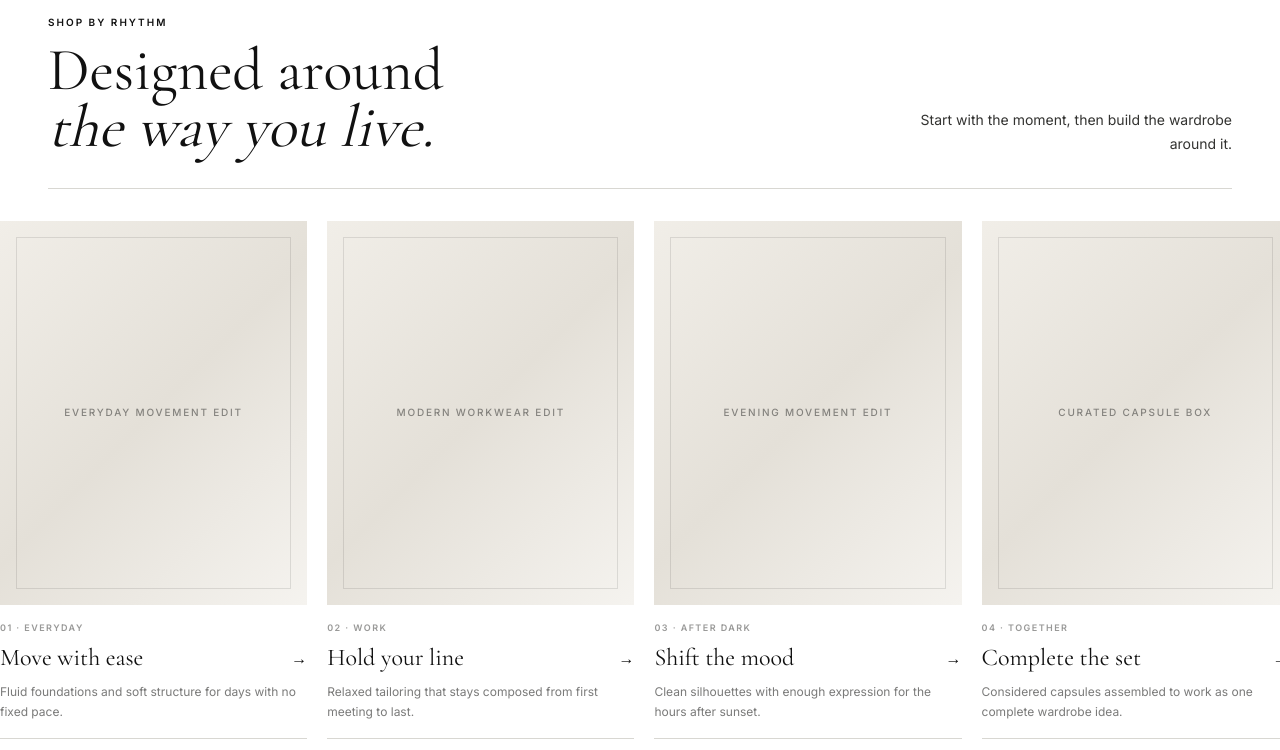
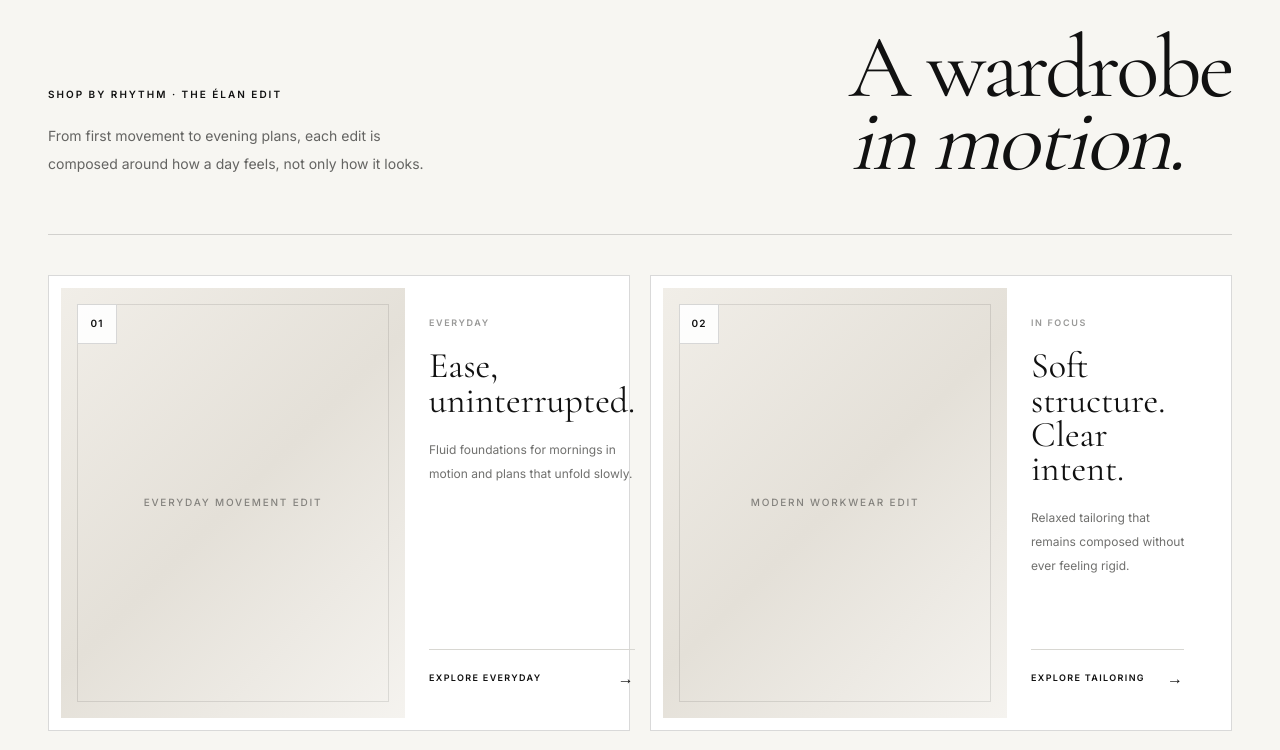
Before and after one commit to mohamedbouzirdali/Aziz_E-commerce, a Next.js app: page / in a window 1280 px wide. Shown: the part 1320-2070 px from the top of the page. Built offline with nearby package versions, Linux system fonts and the light colour scheme.

Commit message:
Refine Shop by Rhythm section

```diff
--- a/src/components/sections/shop-by-rhythm.tsx
+++ b/src/components/sections/shop-by-rhythm.tsx
@@ -6,32 +6,40 @@ import { ImagePlaceholder } from "@/components/ui/image-placeholder";
 
 const rhythms = [
   {
-    eyebrow: "01 · Everyday",
-    title: "Move with ease",
-    description: "Fluid foundations and soft structure for days with no fixed pace.",
+    number: "01",
+    moment: "Everyday",
+    title: "Ease, uninterrupted.",
+    description: "Fluid foundations for mornings in motion and plans that unfold slowly.",
     label: "Everyday movement edit",
     href: "/shop?collection=everyday-edit",
+    cta: "Explore everyday",
   },
   {
-    eyebrow: "02 · Work",
-    title: "Hold your line",
-    description: "Relaxed tailoring that stays composed from first meeting to last.",
+    number: "02",
+    moment: "In focus",
+    title: "Soft structure. Clear intent.",
+    description: "Relaxed tailoring that remains composed without ever feeling rigid.",
     label: "Modern workwear edit",
     href: "/shop?category=tailoring",
+    cta: "Explore tailoring",
   },
   {
-    eyebrow: "03 · After dark",
-    title: "Shift the mood",
-    description: "Clean silhouettes with enough expression for the hours after sunset.",
+    number: "03",
+    moment: "After hours",
+    title: "A quieter statement.",
+    description: "Clean silhouettes, fluid lines, and subtle expression for evenings ahead.",
     label: "Evening movement edit",
     href: "/shop?collection=after-dark",
+    cta: "Explore evening",
   },
   {
-    eyebrow: "04 · Together",
-    title: "Complete the set",
-    description: "Considered capsules assembled to work as one complete wardrobe idea.",
+    number: "04",
+    moment: "Curated together",
+    title: "One complete direction.",
+    description: "Considered capsules assembled to make getting dressed feel effortless.",
     label: "Curated capsule box",
     href: "/boxes",
+    cta: "Explore capsules",
   },
 ];
 
@@ -39,46 +47,68 @@ export function ShopByRhythm() {
   const reduceMotion = useReducedMotion();
 
   return (
-    <section className="border-y border-border bg-white py-14 lg:py-24">
+    <section className="overflow-hidden border-y border-border bg-off-white py-16 lg:py-28">
       <div className="page-shell">
-        <div className="grid gap-5 border-b border-border pb-8 sm:grid-cols-[1fr_auto] sm:items-end">
-          <div>
-            <p className="eyebrow">Shop by rhythm</p>
-            <h2 className="mt-3 max-w-2xl font-serif text-4xl leading-[0.95] min-[390px]:text-5xl sm:text-6xl">
-              Designed around
+        <div className="grid gap-8 border-b border-black/15 pb-10 lg:grid-cols-[0.75fr_1.25fr] lg:items-end lg:pb-14">
+          <div className="max-w-sm">
+            <p className="eyebrow">Shop by rhythm · The ÉLAN edit</p>
+            <p className="mt-5 text-sm leading-7 text-charcoal/75">
+              From first movement to evening plans, each edit is composed around how a day feels, not only how it looks.
+            </p>
+          </div>
+          <div className="lg:justify-self-end">
+            <h2 className="max-w-3xl font-serif text-[clamp(3rem,7vw,6.5rem)] leading-[0.82] tracking-[-0.035em]">
+              A wardrobe
               <br />
-              <span className="italic">the way you live.</span>
+              <span className="italic">in motion.</span>
             </h2>
           </div>
-          <p className="max-w-xs text-sm leading-6 text-charcoal sm:text-right">
-            Start with the moment, then build the wardrobe around it.
-          </p>
         </div>
       </div>
 
-      <div className="mt-8 flex snap-x snap-proximity gap-4 overflow-x-auto px-[max(1.25rem,calc((100vw-80rem)/2+3rem))] pb-4 [scrollbar-width:none] sm:gap-5 [&::-webkit-scrollbar]:hidden">
+      <div className="mt-10 flex snap-x snap-proximity gap-4 overflow-x-auto px-[max(1.25rem,calc((100vw-80rem)/2+3rem))] pb-4 [scrollbar-width:none] sm:gap-5 lg:mx-auto lg:grid lg:max-w-7xl lg:grid-cols-2 lg:overflow-visible lg:px-12 lg:pb-0 [&::-webkit-scrollbar]:hidden">
         {rhythms.map((rhythm, index) => (
           <motion.article
             key={rhythm.title}
-            className="w-[76vw] max-w-[330px] shrink-0 snap-start sm:w-[42vw] lg:w-[24vw]"
+            className="w-[82vw] max-w-[390px] shrink-0 snap-start sm:w-[46vw] lg:w-auto lg:max-w-none"
             initial={reduceMotion ? false : { opacity: 0, y: 18 }}
             whileInView={{ opacity: 1, y: 0 }}
             viewport={{ once: true, margin: "0px -40px" }}
             transition={{ duration: reduceMotion ? 0 : 0.55, delay: index * 0.05 }}
           >
-            <Link href={rhythm.href} className="group block">
-              <ImagePlaceholder label={rhythm.label} ratio="portrait" hoverZoom />
-              <div className="border-b border-border py-4">
-                <p className="text-[9px] font-semibold uppercase tracking-[0.16em] text-charcoal/50">
-                  {rhythm.eyebrow}
+            <Link
+              href={rhythm.href}
+              className="group grid h-full border border-black/15 bg-white p-2 transition-colors duration-300 hover:border-black sm:p-3 lg:grid-cols-[1.05fr_0.95fr]"
+            >
+              <div className="relative">
+                <ImagePlaceholder
+                  label={rhythm.label}
+                  ratio="portrait"
+                  className="h-full min-h-[340px] lg:min-h-[430px]"
+                  hoverZoom
+                />
+                <span className="absolute left-4 top-4 flex size-10 items-center justify-center border border-black/15 bg-white/90 text-[10px] font-semibold tracking-[0.12em]">
+                  {rhythm.number}
+                </span>
+              </div>
+              <div className="flex min-h-[250px] flex-col px-3 pb-4 pt-5 sm:px-4 lg:min-h-0 lg:px-6 lg:py-7">
+                <p className="text-[9px] font-semibold uppercase tracking-[0.18em] text-charcoal/50">
+                  {rhythm.moment}
                 </p>
-                <div className="mt-2 flex items-center justify-between gap-4">
-                  <h3 className="font-serif text-2xl">{rhythm.title}</h3>
-                  <span className="transition-transform duration-300 group-hover:translate-x-1.5" aria-hidden>
+                <div className="mt-5">
+                  <h3 className="max-w-xs font-serif text-3xl leading-[0.95] sm:text-4xl">
+                    {rhythm.title}
+                  </h3>
+                  <p className="mt-5 max-w-xs text-xs leading-6 text-charcoal/70">
+                    {rhythm.description}
+                  </p>
+                </div>
+                <div className="mt-auto flex items-center justify-between border-t border-border pt-4 text-[9px] font-semibold uppercase tracking-[0.15em]">
+                  <span>{rhythm.cta}</span>
+                  <span className="text-base transition-transform duration-300 group-hover:translate-x-1.5" aria-hidden>
                     →
                   </span>
                 </div>
-                <p className="mt-2 text-xs leading-5 text-charcoal/65">{rhythm.description}</p>
               </div>
             </Link>
           </motion.article>
```
